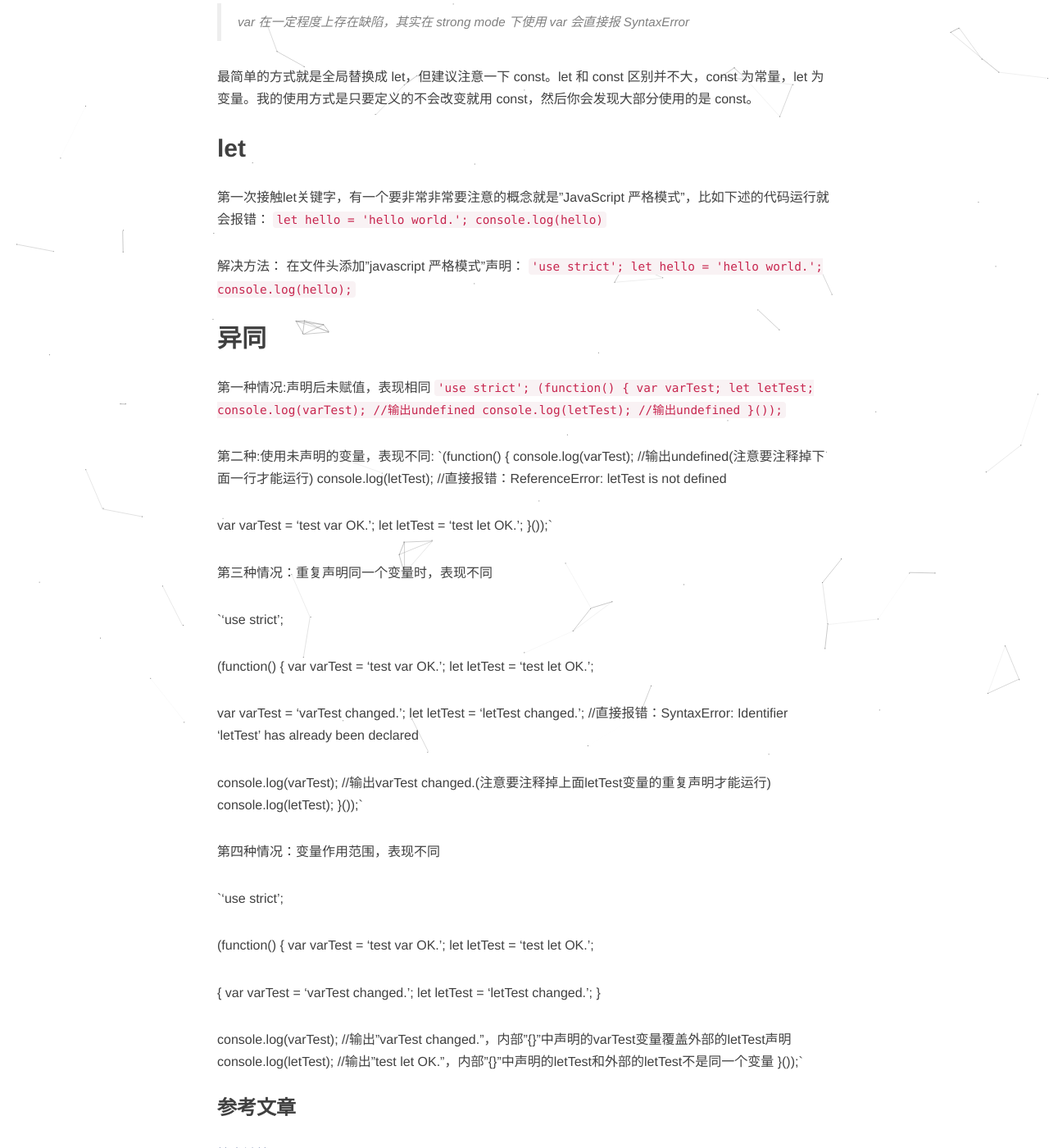
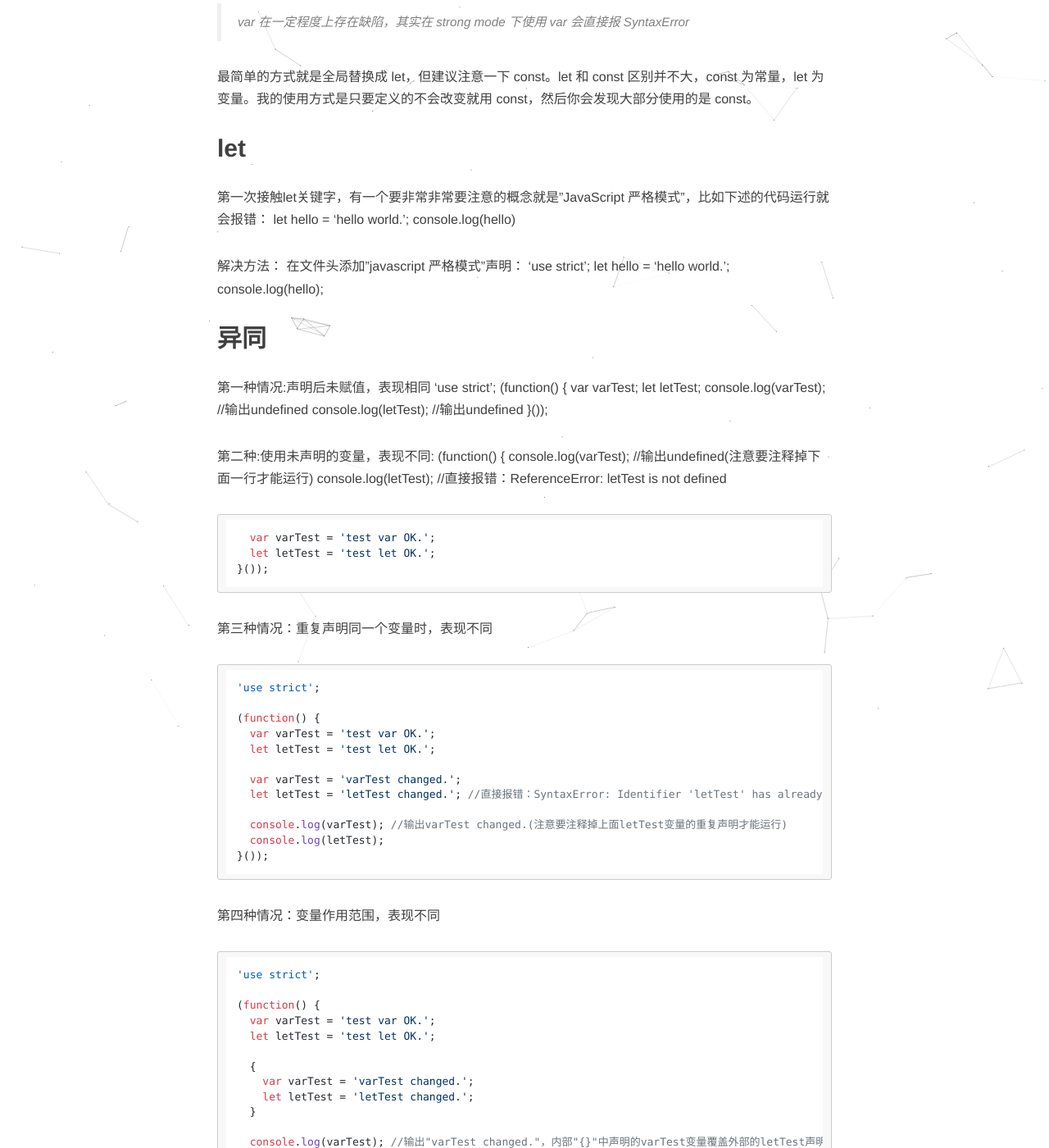
Before and after one commit to yuji8023/yuji8023.github.io, a Jekyll site: the page built from _posts/2017-04-16-var-and-let.md, in a window 1280 px wide and 1400 px high, scrolled down 675 px. Shown: the whole window at 82% size. Built offline with Jekyll 4.4.1, drawn with Linux system fonts in a browser that asks for light colours; nearby versions of some CDN libraries; comment, search, counter and statistics services are not loaded; some of the changed text lies outside the part shown.

Commit message:
pre code

```diff
--- a/_posts/2017-04-16-var-and-let.md
+++ b/_posts/2017-04-16-var-and-let.md
@@ -21,69 +21,69 @@ ES6出来这么久了，还没怎么看过，感觉自己不试一个合格的
 ## let
 
 第一次接触let关键字，有一个要非常非常要注意的概念就是”JavaScript 严格模式”，比如下述的代码运行就会报错：
-`let hello = 'hello world.';
-console.log(hello)`
+	let hello = 'hello world.';
+	console.log(hello)
 
 解决方法： 在文件头添加”javascript 严格模式”声明：
-`'use strict';
-let hello = 'hello world.';
-console.log(hello);`
+	'use strict';
+	let hello = 'hello world.';
+	console.log(hello);
 
 
 
 ## 异同
 
 第一种情况:声明后未赋值，表现相同
-`'use strict';
- (function() {
- 	var varTest;
- 	let letTest;
- 	console.log(varTest); //输出undefined
- 	console.log(letTest); //输出undefined
- }());`
+	'use strict';
+	 (function() {
+	 	var varTest;
+	 	let letTest;
+	 	console.log(varTest); //输出undefined
+	 	console.log(letTest); //输出undefined
+	 }());
 
 
 第二种:使用未声明的变量，表现不同:
-`(function() {
-  console.log(varTest); //输出undefined(注意要注释掉下面一行才能运行)
-  console.log(letTest); //直接报错：ReferenceError: letTest is not defined
+	(function() {
+	  console.log(varTest); //输出undefined(注意要注释掉下面一行才能运行)
+	  console.log(letTest); //直接报错：ReferenceError: letTest is not defined
 
-  var varTest = 'test var OK.';
-  let letTest = 'test let OK.';
-}());`
+	  var varTest = 'test var OK.';
+	  let letTest = 'test let OK.';
+	}());
 
 第三种情况：重复声明同一个变量时，表现不同
 
-`'use strict';
+	'use strict';
 
-(function() {
-  var varTest = 'test var OK.';
-  let letTest = 'test let OK.';
+	(function() {
+	  var varTest = 'test var OK.';
+	  let letTest = 'test let OK.';
 
-  var varTest = 'varTest changed.';
-  let letTest = 'letTest changed.'; //直接报错：SyntaxError: Identifier 'letTest' has already been declared
+	  var varTest = 'varTest changed.';
+	  let letTest = 'letTest changed.'; //直接报错：SyntaxError: Identifier 'letTest' has already been declared
 
-  console.log(varTest); //输出varTest changed.(注意要注释掉上面letTest变量的重复声明才能运行)
-  console.log(letTest);
-}());`
+	  console.log(varTest); //输出varTest changed.(注意要注释掉上面letTest变量的重复声明才能运行)
+	  console.log(letTest);
+	}());
 
 
 第四种情况：变量作用范围，表现不同
 
-`'use strict';
+	'use strict';
 
-(function() {
-  var varTest = 'test var OK.';
-  let letTest = 'test let OK.';
+	(function() {
+	  var varTest = 'test var OK.';
+	  let letTest = 'test let OK.';
 
-  {
-    var varTest = 'varTest changed.';
-    let letTest = 'letTest changed.';
-  }
+	  {
+	    var varTest = 'varTest changed.';
+	    let letTest = 'letTest changed.';
+	  }
 
-  console.log(varTest); //输出"varTest changed."，内部"{}"中声明的varTest变量覆盖外部的letTest声明
-  console.log(letTest); //输出"test let OK."，内部"{}"中声明的letTest和外部的letTest不是同一个变量
-}());`
+	  console.log(varTest); //输出"varTest changed."，内部"{}"中声明的varTest变量覆盖外部的letTest声明
+	  console.log(letTest); //输出"test let OK."，内部"{}"中声明的letTest和外部的letTest不是同一个变量
+	}());
 
 
 
```
